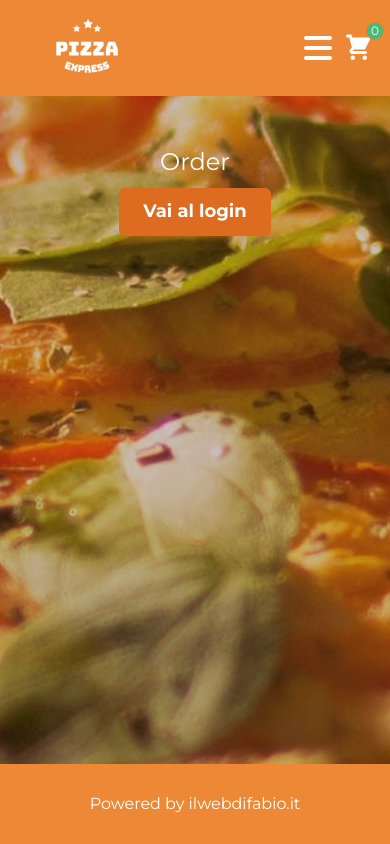
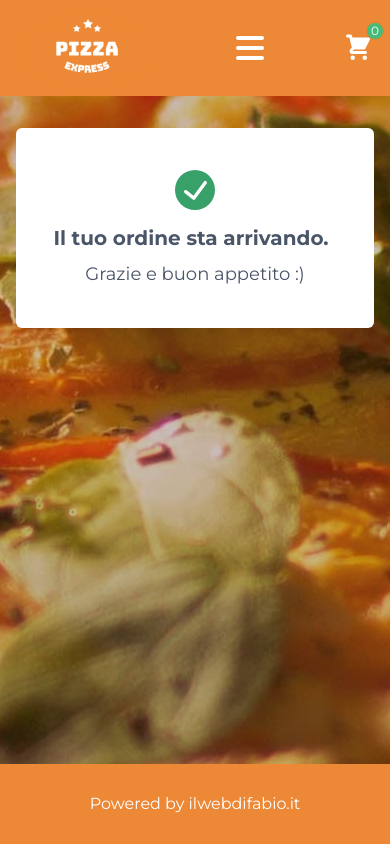
Before and after one commit to whisher/pizza-express-nextjs, a Next.js app: page /shop/order in a window 390 px wide. Shown: the top 844 px of the page. Built offline with nearby package versions, Linux system fonts and the light colour scheme; no server answers; sample sign-in values are in the browser's storage.

Commit message:
add responsive menu

```diff
--- a/app/components/layout/header.tsx
+++ b/app/components/layout/header.tsx
@@ -17,10 +17,12 @@ const Header = () => {
     >
       <Logo />
 
-      <Flex alignItems="center" justifyContent="space-between">
+      <Flex flex="1" justifyContent={["center", "flex-end"]}>
         <Box mr={[0, 20]}>
           <Nav />
         </Box>
+      </Flex>
+      <Flex>
         <Cart />
       </Flex>
     </Flex>
--- /dev/null
+++ b/app/components/layout/logo-mobile.tsx
@@ -0,0 +1,26 @@
+import React from "react";
+import NextLink from "next/link";
+import { Box, Image, Link } from "@chakra-ui/react";
+export interface LogoMobileProps {
+  onCloseDrawer?: () => void;
+}
+const LogoMobile = ({ onCloseDrawer }: LogoMobileProps) => {
+  const src = "/images/logo.png";
+  return (
+    <Box onClick={onCloseDrawer}>
+      <NextLink href={"/"} passHref>
+        <Link>
+          <Image
+            src={src}
+            alt="Pizza Express"
+            ml="2"
+            boxSize="100px"
+            objectFit="cover"
+          />
+        </Link>
+      </NextLink>
+    </Box>
+  );
+};
+
+export { LogoMobile };
--- a/app/components/layout/nav/index.tsx
+++ b/app/components/layout/nav/index.tsx
@@ -1,10 +1,22 @@
 import React from "react";
 import { Box } from "@chakra-ui/react";
-import { IconButton } from "@chakra-ui/react";
+import {
+  IconButton,
+  Drawer,
+  DrawerBody,
+  DrawerOverlay,
+  DrawerContent,
+  useDisclosure
+} from "@chakra-ui/react";
 import { HiMenu } from "react-icons/hi";
+import { LogoMobile } from "../logo-mobile";
 import { Menu } from "./menu";
 
 const Nav = () => {
+  const { isOpen, onOpen, onClose } = useDisclosure();
+  const onCloseDrawer = () => {
+    onClose();
+  };
   return (
     <>
       <Box d={["none", "block"]} as="nav">
@@ -12,11 +24,22 @@ const Nav = () => {
       </Box>
       <Box d={["block", "none"]} as="nav">
         <IconButton
+          onClick={onOpen}
           variant="cart"
           aria-label="Cart"
           icon={<HiMenu size="40" />}
         />
       </Box>
+      <Drawer placement="left" onClose={onClose} isOpen={isOpen} size="full">
+        <DrawerOverlay />
+        <DrawerContent bg="primary.400">
+          <LogoMobile onCloseDrawer={onCloseDrawer} />
+
+          <DrawerBody>
+            <Menu onCloseDrawer={onCloseDrawer} />
+          </DrawerBody>
+        </DrawerContent>
+      </Drawer>
     </>
   );
 };
--- a/app/components/layout/nav/item.tsx
+++ b/app/components/layout/nav/item.tsx
@@ -15,16 +15,13 @@ const MenuItem = ({ children, to = "/" }: MenuItemProps) => {
     cls = "menu-item-active";
   }
   return (
-    <Box as="li" mr={8}>
+    <Box as="li" mr={[0, 10]} mb={[6, 0]}>
       <NextLink href={to} passHref>
         <Link
           className={cls}
           d="block"
           position="relative"
-          px={1}
-          py={1}
-          borderRadius="md"
-          fontSize="xl"
+          fontSize={"xl"}
           letterSpacing="wide"
           color="white"
         >
--- a/app/components/layout/nav/menu.tsx
+++ b/app/components/layout/nav/menu.tsx
@@ -4,7 +4,10 @@ import { signOut, useSession } from "next-auth/client";
 import { Button, ButtonGroup, Flex } from "@chakra-ui/react";
 import { useCart } from "../../../hooks/cart";
 import { MenuItem } from "./item";
-const Menu = () => {
+export interface MenuProps {
+  onCloseDrawer?: () => void;
+}
+const Menu = ({ onCloseDrawer }: MenuProps) => {
   const [session] = useSession();
   const cart = useCart((state) => ({
     reset: state.reset
@@ -16,8 +19,10 @@ const Menu = () => {
   };
   return (
     <Flex
+      onClick={onCloseDrawer}
       as="ul"
-      alignItems="center"
+      direction={["column", "row"]}
+      alignItems={["flex-start", "center"]}
       style={{
         listStyle: "none"
       }}
--- a/app/components/ui/order/index.tsx
+++ b/app/components/ui/order/index.tsx
@@ -1,26 +1,40 @@
 import React, { useEffect } from "react";
-import { Text } from "@chakra-ui/react";
+import {
+  Alert,
+  AlertDescription,
+  AlertIcon,
+  AlertTitle
+} from "@chakra-ui/react";
 
 const Order = () => {
   useEffect(() => {
     const clientSecret = new URLSearchParams(window.location.search).get(
       "payment_intent_client_secret"
     );
-    console.log("clientSecret", clientSecret);
     if (clientSecret) {
       return;
     }
   }, []);
   return (
-    <Text
-      as="p"
-      fontSize={["2xl", "3xl"]}
+    <Alert
+      borderRadius="md"
+      status="success"
+      variant="subtle"
+      flexDirection="column"
+      alignItems="center"
+      justifyContent="center"
       textAlign="center"
-      color="white"
-      mt={[4, 16]}
+      height="200px"
+      bg="white"
     >
-      Order
-    </Text>
+      <AlertIcon boxSize="40px" mr={0} />
+      <AlertTitle mt={4} mb={1} fontSize={["xl", "2xl"]}>
+        Il tuo ordine sta arrivando.
+      </AlertTitle>
+      <AlertDescription maxWidth="sm" mt={[2, 4]} fontSize={["lg", "xl"]}>
+        Grazie e buon appetito :)
+      </AlertDescription>
+    </Alert>
   );
 };
 
--- a/app/components/ui/payment/index.tsx
+++ b/app/components/ui/payment/index.tsx
@@ -52,7 +52,7 @@ const Payment = () => {
   if (!clientSecret) {
     return (
       <Flex justifyContent="center" mt="4">
-        <Spinner size="xl" />
+        <Spinner color="white" size="xl" />
       </Flex>
     );
   }
--- a/pages/_app.tsx
+++ b/pages/_app.tsx
@@ -40,7 +40,7 @@ const GlobalStyles = css`
     transform: scale(1);
   }
   .menu-item-active::before {
-    transform: scale(1, 1);
+    transform: scale(1);
   }
 `;
 const PizzaExpressApp = ({
--- a/pages/shop/order.tsx
+++ b/pages/shop/order.tsx
@@ -1,9 +1,9 @@
 import type { NextPage, NextPageContext } from "next";
 
 import Head from "next/head";
-import NextLink from "next/link";
+
 import { getSession } from "next-auth/client";
-import { Button, Flex } from "@chakra-ui/react";
+import { Flex } from "@chakra-ui/react";
 import { Order } from "../../app/components/ui/order";
 
 const ShopOrder: NextPage = () => {
@@ -16,11 +16,6 @@ const ShopOrder: NextPage = () => {
       </Head>
       <Flex as="section" direction="column" alignItems="center" mt={[2, 4]}>
         <Order />
-        <NextLink href="/auth/login" passHref>
-          <Button as="a" size="lg" mt={[2, 6]}>
-            Vai al login
-          </Button>
-        </NextLink>
       </Flex>
     </>
   );
```
Also changed, not shown: app/components/ui/payment/form/index.tsx (+5 -8 lines).
